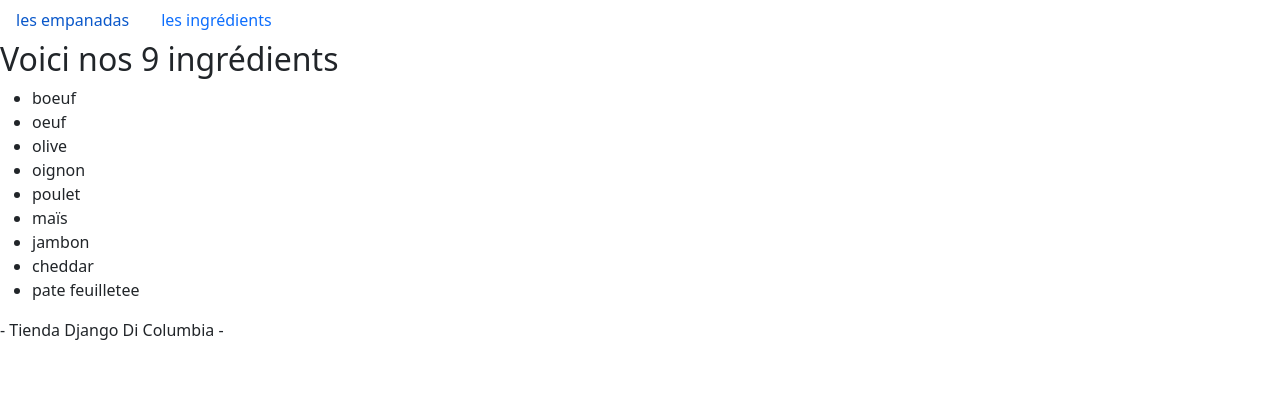
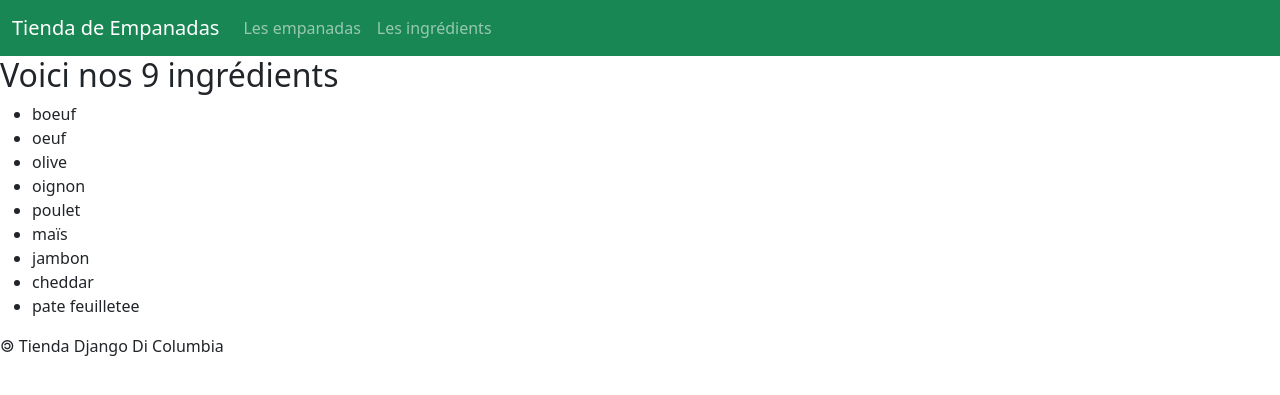
Before and after one commit to Gokasoon/Tienda, a Django app: page /ingredients/ in a window 1280 px wide. Shown: the top 395 px of the page. Run offline with Django 5.2, Linux system fonts and the light colour scheme; data comes from the database, SQL or seed files in the repository.

Commit message:
use base view

```diff
--- /dev/null
+++ b/tienda/empanadas/templates/empanadas/base.html
@@ -0,0 +1,20 @@
+<!DOCTYPE html>
+<html lang="fr">
+<head>
+    <meta charset="UTF-8">
+    <link href="https://cdn.jsdelivr.net/npm/bootstrap@5.0.2/dist/css/bootstrap.min.css" rel="stylesheet" integrity="sha384-EVSTQN3/azprG1Anm3QDgpJLIm9Nao0Yz1ztcQTwFspd3yD65VohhpuuCOmLASjC" crossorigin="anonymous">
+    <title>{% block title %} {% endblock %}</title>
+</head>
+<body>
+    <header>
+        {% include 'empanadas/menu.html' %}
+    </header>
+    <script src="https://cdn.jsdelivr.net/npm/bootstrap@5.0.2/dist/js/bootstrap.bundle.min.js" integrity="sha384-MrcW6ZMFYlzcLA8Nl+NtUVF0sA7MsXsP1UyJoMp4YLEuNSfAP+JcXn/tWtIaxVXM" crossorigin="anonymous"></script>
+    <main>
+        {% block main %} {% endblock %}
+    </main>
+    <footer>
+        {% include 'empanadas/footer.html' %}
+    </footer>
+</body>
+</html>
--- /dev/null
+++ b/tienda/empanadas/templates/empanadas/footer.html
@@ -0,0 +1 @@
+&#127279; Tienda Django Di Columbia
--- a/tienda/empanadas/templates/empanadas/ingredients.html
+++ b/tienda/empanadas/templates/empanadas/ingredients.html
@@ -1,30 +1,12 @@
-<!DOCTYPE html>
-<html lang="fr">
-<head>
-    <meta charset="UTF-8">
-    <link href="https://cdn.jsdelivr.net/npm/bootstrap@5.0.2/dist/css/bootstrap.min.css" rel="stylesheet" integrity="sha384-EVSTQN3/azprG1Anm3QDgpJLIm9Nao0Yz1ztcQTwFspd3yD65VohhpuuCOmLASjC" crossorigin="anonymous">
-    <title>Les ingrédients</title>
-</head>
-<body>
-    <header>
-        <ul class="nav">
-            <li class="nav-item">
-                <a class="nav-link active" aria-current="page" href="/empanadas">les empanadas</a>
-            </li>
-            <li class="nav-item">
-                <a class="nav-link active" aria-current="page" href="/ingredients">les ingrédients</a>
-            </li>
-        </ul>
-    </header>
-    <script src="https://cdn.jsdelivr.net/npm/bootstrap@5.0.2/dist/js/bootstrap.bundle.min.js" integrity="sha384-MrcW6ZMFYlzcLA8Nl+NtUVF0sA7MsXsP1UyJoMp4YLEuNSfAP+JcXn/tWtIaxVXM" crossorigin="anonymous"></script>
-    <main>
+{% extends 'empanadas/base.html' %}
+
+{% block title %}Les ingrédients{% endblock %}
+
+{% block main %}
 <h2>Voici nos {{ingredients|length}} ingrédients</h2>
 <ul>
     {% for ingr in ingredients %}
     <li>{{ingr}}</li>
     {% endfor %}
 </ul>
-    </main>
-    <footer>- Tienda Django Di Columbia -</footer>
-</body>
-</html>
+{% endblock %}
--- /dev/null
+++ b/tienda/empanadas/templates/empanadas/menu.html
@@ -0,0 +1,26 @@
+<nav class="navbar navbar-expand-lg navbar-dark bg-success">
+    <div class="container-fluid">
+        <a class="navbar-brand" href="#">Tienda de Empanadas</a>
+        <button
+            class="navbar-toggler"
+            type="button"
+            data-bs-toggle="collapse"
+            data-bs-target="#navbarText"
+            aria-controls="navbarText"
+            aria-expanded="false"
+            aria-label="Toggle navigation"
+            >
+        <span class="navbar-toggler-icon"></span>
+        </button>
+        <div id="navbarText" class="collapse navbar-collapse" >
+            <ul class="navbar-nav me-auto mb-2 mb-lg-0">
+                <li class="nav-item">
+                    <a class="nav-link" href="/empanadas">Les empanadas</a>
+                </li>
+                <li class="nav-item">
+                    <a class="nav-link" href="/ingredients">Les ingrédients</a>
+                </li>
+            </ul>
+        </div>
+    </div>
+</nav>
```
Also changed, not shown: tienda/empanadas/templates/empanadas/empanadas.html (+6 -24 lines). Lines whose indentation alone changed are shown as unchanged.
